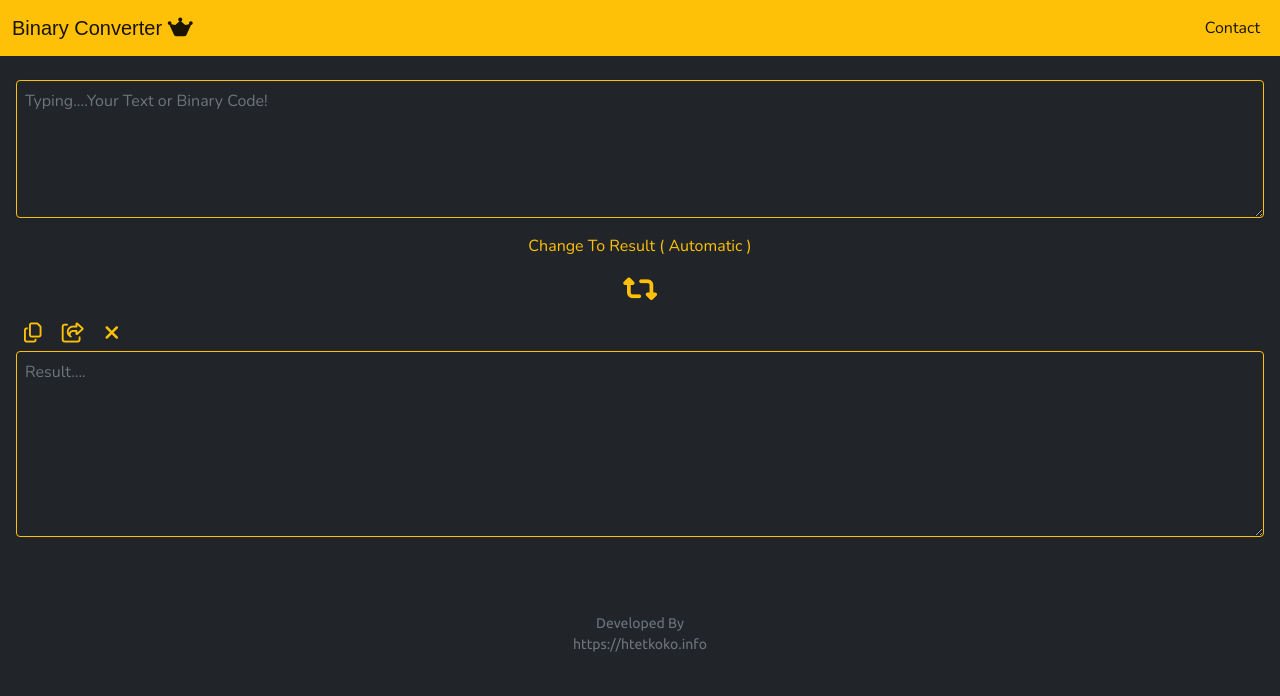
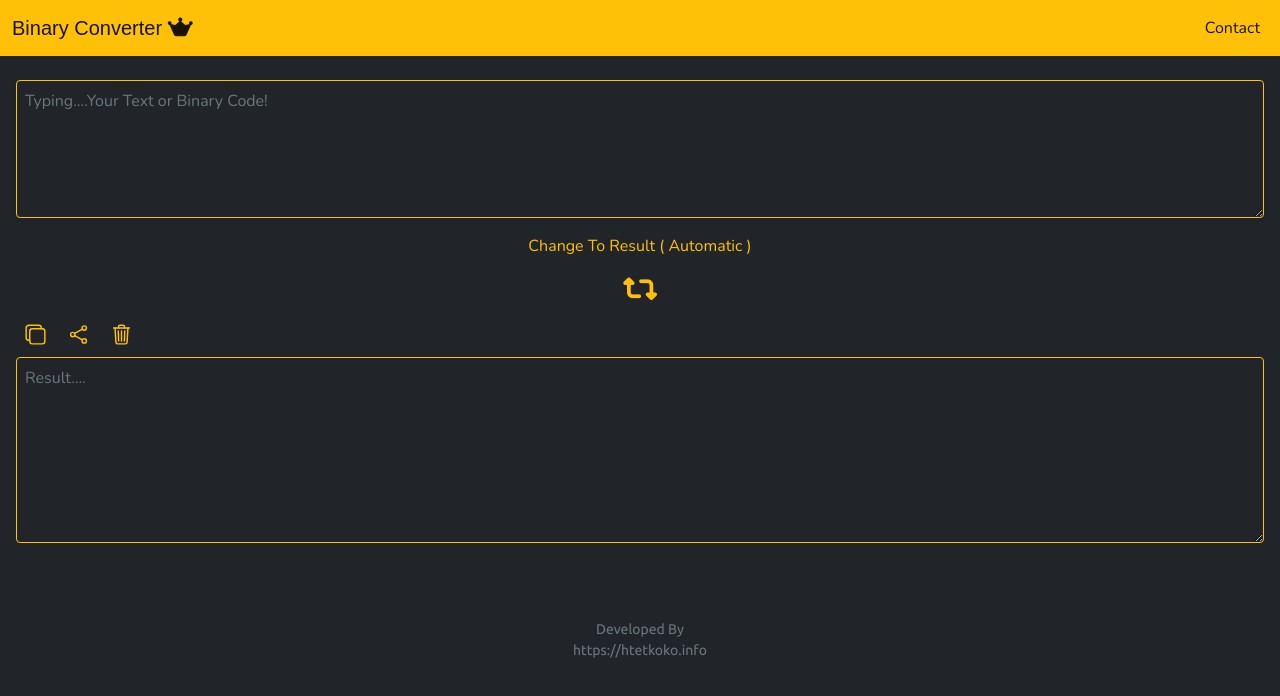
Before and after one commit to htetkokoblog/binary-converter, a plain HTML site: page index.html in a window 1280 px wide. Drawn offline with nearby package versions, Linux system fonts and the light colour scheme; a web font is replaced by a local one.

Commit message:
Update index.html

```diff
--- a/index.html
+++ b/index.html
@@ -19,6 +19,8 @@
     <script src="https://cdn.jsdelivr.net/npm/bootstrap@5.1.3/dist/js/bootstrap.bundle.min.js"></script>
     <script src="https://ajax.googleapis.com/ajax/libs/angularjs/1.8.3/angular.min.js"></script>
     <script src="https://kit.fontawesome.com/6a4c1e6410.js" crossorigin="anonymous"></script>
+   <script type="module" src="https://unpkg.com/ionicons@7.1.0/dist/ionicons/ionicons.esm.js"></script>
+    <script nomodule src="https://unpkg.com/ionicons@7.1.0/dist/ionicons/ionicons.js"></script>
     <script src="/data/app.js"></script>
     <script src="/data/main.js"></script>
 </head>
@@ -43,6 +45,9 @@
     }
     #icon{
       font-size: 30px;
+    }
+    ion-icon {
+      font-size: 23px;
     }
     #contact{
       font-family: "Nunito", sans-serif;
@@ -69,9 +74,9 @@
           <i class="fa-solid fa-retweet" id="icon"></i>
         </div>
         <div class="text-start text-warning px-2 my-1" id="btn">
-          <i class="fa-regular fa-copy" ng-click="copy(result)"></i>
-          <i class="fa-regular fa-share-from-square mx-3" ng-click="shareTxt(result)"></i>
-          <i class="fa-solid fa-close" ng-click="result=''"></i>
+          <ion-icon name="copy-outline" ng-click="copy(result)"></ion-icon>
+          <ion-icon name="share-social-outline" ng-click="shareTxt(result)" class="mx-3"></ion-icon>
+          <ion-icon name="trash-outline" ng-click="result=''"></ion-icon>
         </div>
         <textarea readonly ng-model="result" rows="7" class="p-2 form-control mb-1 bg-dark text-light border border-1 border-warning" placeholder="Result...."></textarea>
           <span class="m-0 text-warning" id="con">{{convertedMessage}}</span>
```
